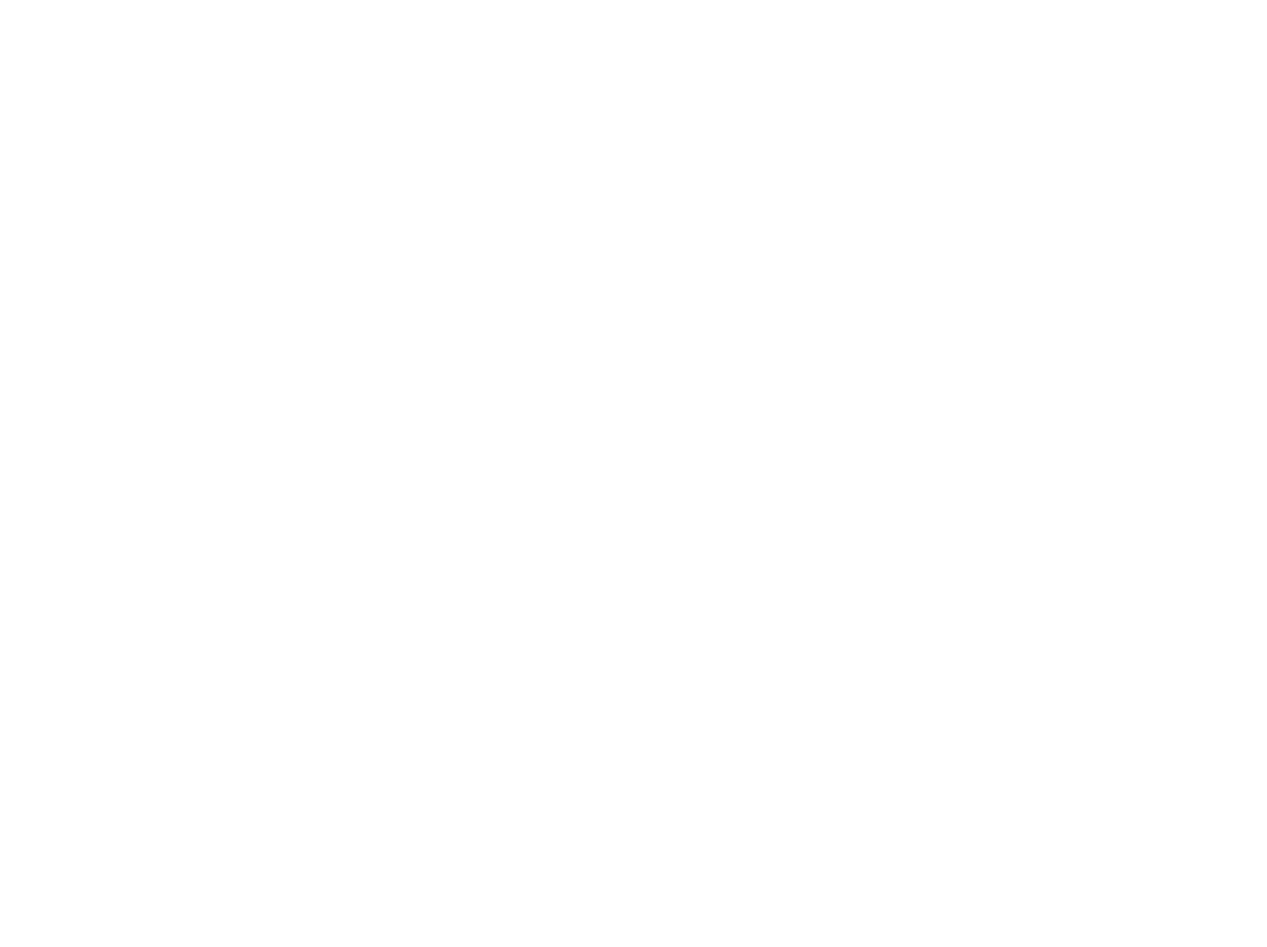
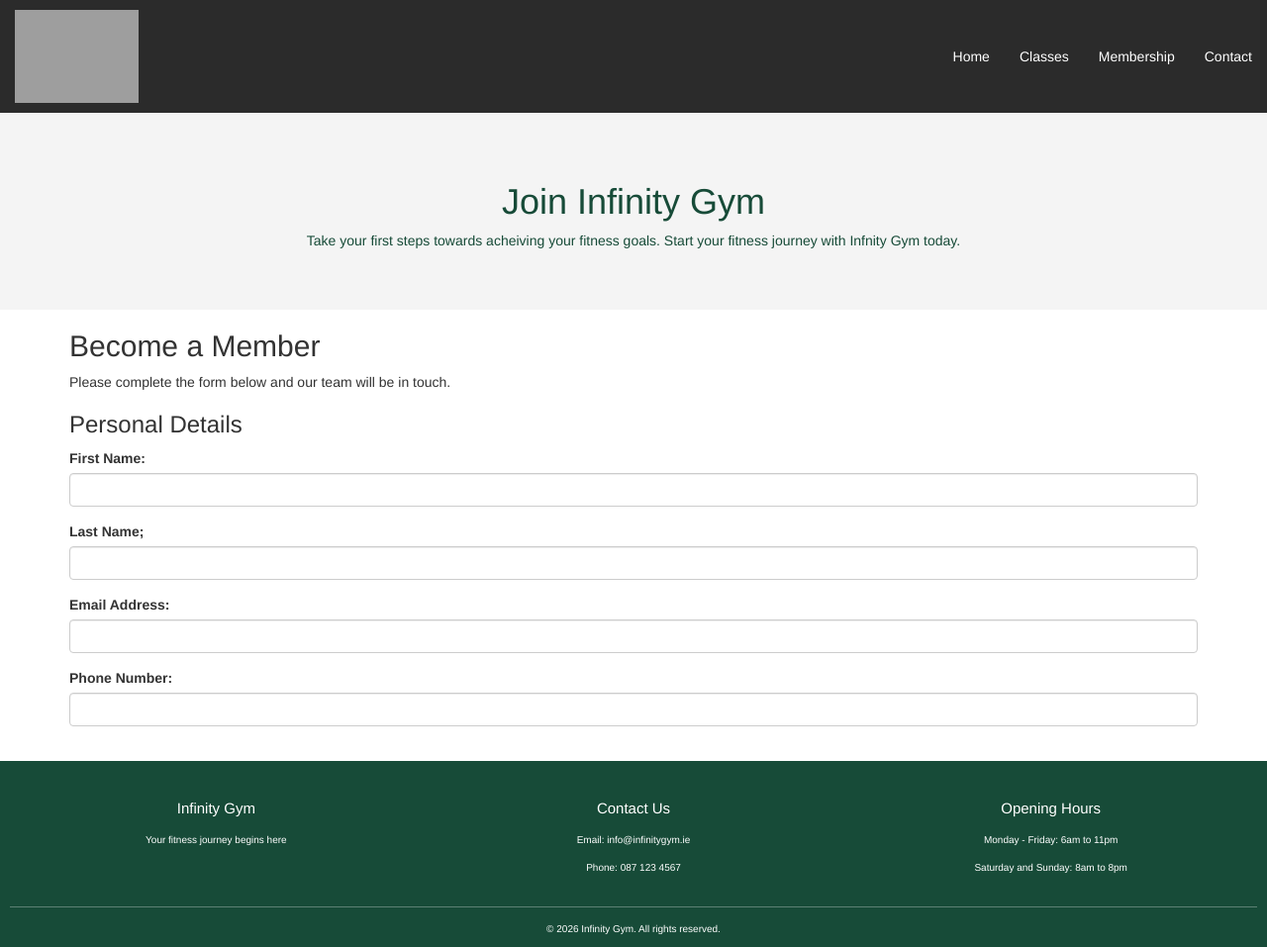
Before and after one commit to KevinOSull/InfinityGym, a plain HTML site: page booking.html in a window 1280 px wide. Shown: the whole page at 99% size. Before the commit the page ends 800 px from the top, so only its background shows below. Drawn offline with nearby package versions, Linux system fonts and the light colour scheme; grey boxes are pictures that could not be loaded.

Commit message:
Join Form and footer updates SS

```diff
--- a/booking.html
+++ b/booking.html
@@ -1,13 +1,76 @@
 <!DOCTYPE html>
 <html lang="en">
-<head>
-    <meta charset="UTF-8">
-    <meta name="viewport" content="width=device-width, initial-scale=1.0">
-    <link rel="stylesheet" href="css/booking.css">
-    <link rel="stylesheet" href="css/styles.css">
-    <title>Document</title>
-</head>
-<body>
-    <script src="js/booking.js"></script>
-</body>
+	<head>
+		<meta charset="UTF-8">
+		<meta name="viewport" content="width=device-width,initial-scale=1.0">
+		<title>Join</title>
+		<link rel="stylesheet" href="https://maxcdn.bootstrapcdn.com/bootstrap/3.4.1/css/bootstrap.min.css"/>
+		<link rel="stylesheet" href="css/styles.css"/>
+		<link rel="stylesheet" href="css/booking.css"/>
+		<script src="js/booking.js" defer></script>
+	</head>
+	<body>
+		<header>
+			<a href="index.html">
+				<img src="Images/logo.png" alt="Infinity Gym Logo" class="logo"/> <!-- Logo generated using ChatGPT -->
+			</a>
+			<nav class="banner">
+				<a href="index.html">Home</a>
+				<a href="classes.html">Classes</a>
+				<a href="memberships.html">Membership</a>
+				<a href="booking.html">Contact</a>
+			</nav>
+		</header>
+		<main>
+			<section class="intro">
+				<h1>Join Infinity Gym</h1>
+				<p>Take your first steps towards acheiving your fitness goals. Start your fitness journey with Infnity Gym today.</p>
+			</section>
+			<section class="join-form">
+				<div class="container">
+					<h2>Become a Member</h2>
+					<p class="form-intro">Please complete the form below and our team will be in touch.</p>
+					<form id="joinForm">
+						<h3>Personal Details</h3>
+						<div class="form-group">
+							<label for="firstName">First Name:</label>
+							<input type="text" class="form-control" id="firstName" name="firstName" required> <!-- code reference: https://www.w3schools.com/bootstrap/bootstrap_forms.asp -->
+						</div>
+						<div class="form-group">
+							<label for="lastName">Last Name;</label>
+							<input type="text" class="form-control" id="lastName" name="lastName" required>
+						</div>
+						<div class="form-group">
+							<label for"email">Email Address:</label>
+							<input type="email" class="form-control" id="email" name="email" required>
+						</div>
+						<div class="form-group">
+							<label for="phone">Phone Number:</label>
+							<input type="tel" class="form-control" id="phone" name="phone" required>
+						</div>
+					</form>
+				</div>
+		</main>
+		<footer class="gym-footer">
+			<div class="footer-content">
+				<div class="footer-section">
+					<h3>Infinity Gym</h3>
+					<p>Your fitness journey begins here</p>
+				</div>
+				<div class="footer-section">
+					<h3>Contact Us</h3>
+					<p>Email: info@infinitygym.ie</p>
+					<p>Phone: 087 123 4567</p>
+				</div>
+				<div class="footer-section">
+					<h3>Opening Hours</h3>
+					<p>Monday - Friday: 6am to 11pm</p>
+					<p>Saturday and Sunday: 8am to 8pm</p>
+				</div>
+			</div>
+			<div class="footer-bottom"> <!-- code reference: https://www.w3schools.com/html/html_entities.asp -->
+				<p>&copy; 2026 Infinity Gym. All rights reserved.</p>
+			</div>
+		</footer>
+	</body>
 </html>
--- a/css/booking.css
+++ b/css/booking.css
@@ -0,0 +1,16 @@
+.intro{
+	text-align: center;
+	padding: 50px 20px;
+	background-color: #F4F4F4;
+	color: #174B38;
+}
+.join-intro h1{
+	font-size: 2.5rem;
+	margin-bottom: 15px;
+}
+.join-intro p{
+	font-size: 1.6rem;
+	max-width: 700px;
+	margin: 0 auto;
+	line-height: 1.6;
+}
--- a/css/styles.css
+++ b/css/styles.css
@@ -26,6 +26,41 @@ header {
 	background-color: #2B2B2B; /* code reference: https://www.w3schools.com/colors/colors_names.asp */
 	padding: 10px 15px;
 }
+.gym-footer{
+	background-color: #174B38;
+	color: white;
+	padding: 20px 10px 10px;
+	margin-top: 20px;
+}
+.footer-content{
+	display:flex;
+	justify-content: space-between;
+	flex-wrap: nowrap;
+	text-align: center;
+	gap: 5px;
+}
+.footer-section{
+	flex: 1;
+	min-width: 0;
+}
+.footer-section h3{
+	font-size: 1.5rem;
+	margin-bottom: 15px;
+}
+.footer-section p{
+	font-size: 1rem;
+	line-height: 1.8;
+}
+.footer-bottom{
+	text-align: center;
+	border-top: 1px solid rgba(255,255,255,0.3);
+	padding-top: 15px;
+	margin-top: 20px;
+}
+.footer-bottom p{
+	font-size: 1rem;
+	margin: 0;
+}
 @media(max-width: 767px){ /* Code reference: https://www.w3schools.com/css/css3_mediaqueries.aspm */
 	header{
 		flex-direction: column;
@@ -36,4 +71,21 @@ header {
 		justify-content: space-around;
 		gap: 10px;
 	}
+	.footer-content{
+		gap: 5px;
+	}
+	.footer-section h3{
+		font-size: 1.2rem;
+		margin-bottom: 3px;
+		margin-top: 5px;
+	}
+	.footer-section p{
+		margin: 3px 0;
+		line-height: 1.4;
+		font-size: 0.9rem;
+	}
+	.footer-bottom{
+		padding-top: 8px;
+		margin-top: 10px;
+	}
 }
```
Also changed, not shown: css/memberships.css (+0 -52 lines), memberships.html (+1 -1 lines).
